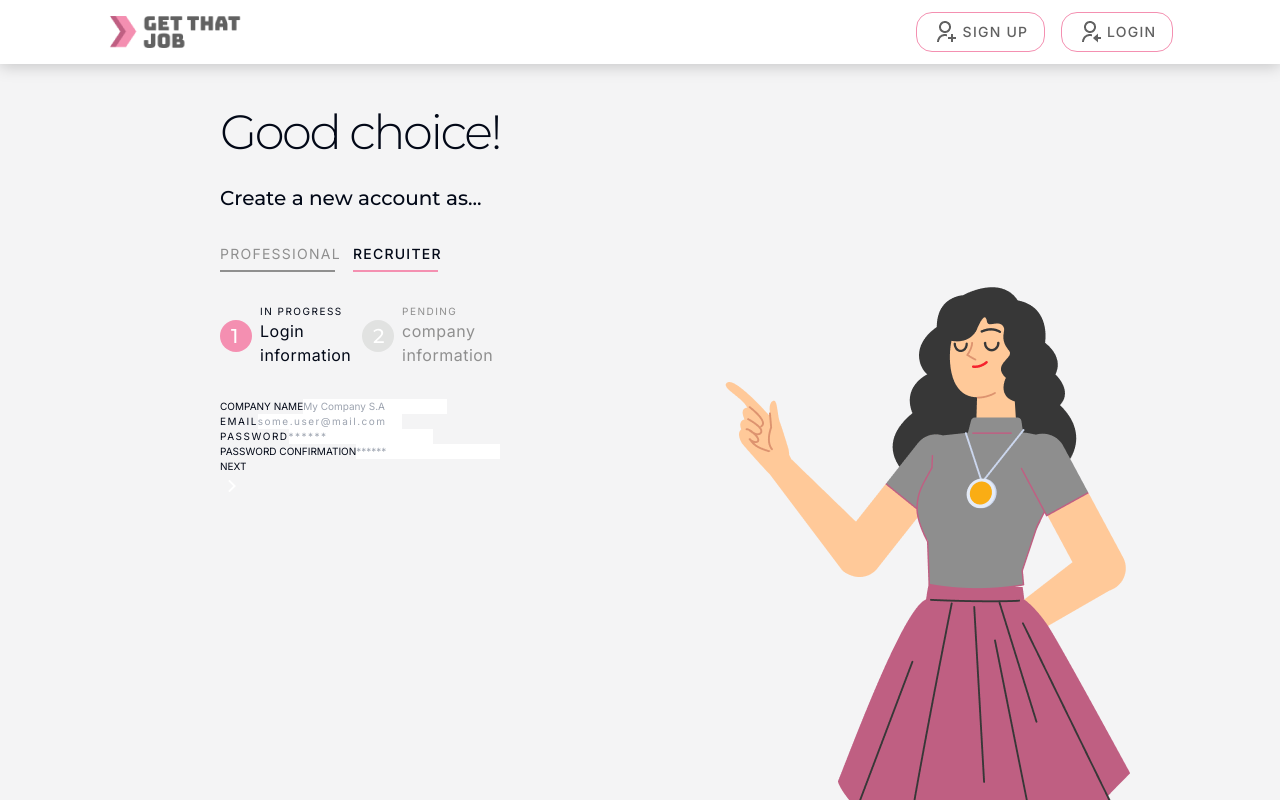
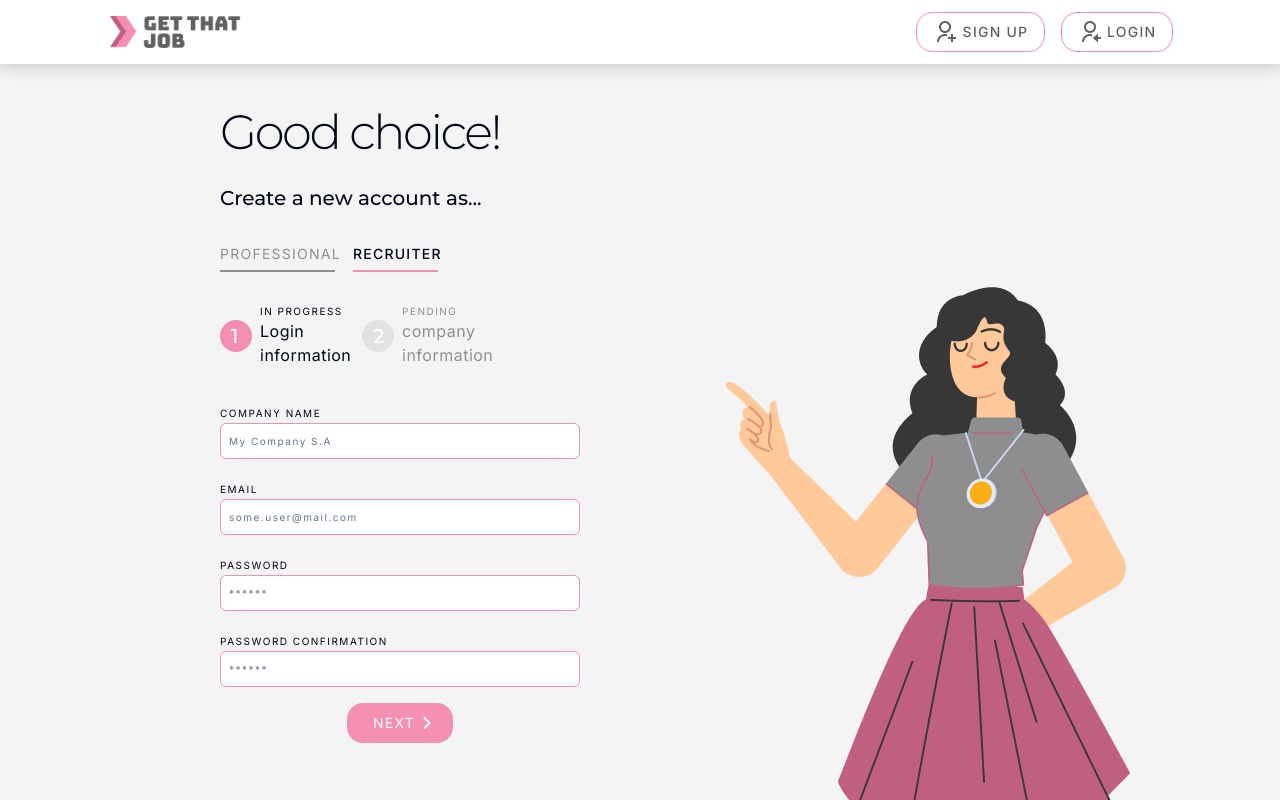
Before and after one commit to kkantaaa/get-that-job-2J3K, a React (Vite) app in the folder client/: page /recruiter/register1 in a window 1280 px wide. Built offline with nearby package versions, Linux system fonts and the light colour scheme.

Commit message:
fix: fix buttons

```diff
--- a/client/src/components/RecruitLogInInfo.jsx
+++ b/client/src/components/RecruitLogInInfo.jsx
@@ -46,22 +46,24 @@ function RecruitLogInInfo() {
   };
 
   return (
-    <form className="font-Inter text-[10px]" onSubmit={handleSubmit(onSubmit)}>
+    <form className="font-Inter" onSubmit={handleSubmit(onSubmit)}>
       <div className="input-container">
-        {/* Company Name */}
-        <div className="input-field">
-          <label htmlFor="companyName" className="label">
+        <div className="company-name-input">
+          <label
+            htmlFor="company-name"
+            className="mb-[4px] text-[10px] font-normal tracking-[1.5px]"
+          >
             COMPANY NAME
             <Controller
-              name="companyName"
+              name="companyname"
               control={control}
               defaultValue=""
               rules={{ required: "Company name is required" }}
               render={({ field }) => (
                 <input
-                  className="input"
-                  name="companyName"
-                  id="companyName"
+                  className="mb-[16px] flex w-[360px] h-[36px] rounded-md border border-Pink  bg-background p-[8px] text-sm ring-offset-background file:border-0 file:bg-transparent file:text-sm file:font-medium placeholder:text-muted-foreground focus-visible:outline-none focus-visible:ring-2 focus-visible:ring-ring focus-visible:ring-offset-2 disabled:cursor-not-allowed disabled:opacity-50"
+                  name="companyname"
+                  id="companyname"
                   type="text"
                   placeholder="My Company S.A"
                   {...field}
@@ -69,22 +71,25 @@ function RecruitLogInInfo() {
               )}
             />
           </label>
-          {displayErrorMessage("companyName")}
+          <span>{errors.companyname && errors.companyname.message}</span>
         </div>
 
         <div className="email-input">
-          <label htmlFor="email" className="mb-[4px] font-normal tracking-[1.5px]">
+          <label
+            htmlFor="email"
+            className="mb-[4px] text-[10px] font-normal tracking-[1.5px]"
+          >
             EMAIL
             <Controller
-              name="companyEmail"
+              name="companyemail"
               control={control}
               defaultValue=""
               rules={{ required: "Email is required" }}
               render={({ field }) => (
                 <input
-                  className="input"
-                  id="companyEmail"
-                  name="companyEmail"
+                  className="mb-[16px] flex w-[360px] h-[36px] rounded-md border border-Pink  bg-background p-[8px] text-sm ring-offset-background file:border-0 file:bg-transparent file:text-sm file:font-medium placeholder:text-muted-foreground focus-visible:outline-none focus-visible:ring-2 focus-visible:ring-ring focus-visible:ring-offset-2 disabled:cursor-not-allowed disabled:opacity-50"
+                  id="companyemail"
+                  name="companyemail"
                   type="email"
                   placeholder="some.user@mail.com"
                   {...field}
@@ -92,22 +97,25 @@ function RecruitLogInInfo() {
               )}
             />
           </label>
-          {displayErrorMessage("companyEmail")}
+          <span>{errors.companyemail && errors.companyemail.message}</span>
         </div>
 
         <div className="password-input">
-          <label htmlFor="password" className="mb-[4px] font-normal tracking-[1.5px]">
+          <label
+            htmlFor="password"
+            className="mb-[4px] text-[10px] font-normal tracking-[1.5px]"
+          >
             PASSWORD
             <Controller
-              name="companyPassword"
+              name="companypassword"
               control={control}
               defaultValue=""
               rules={{ required: "Password is required" }}
               render={({ field }) => (
                 <input
-                  className="input"
-                  id="companyPassword"
-                  name="companyPassword"
+                  className="mb-[16px] flex w-[360px] h-[36px] rounded-md border border-Pink  bg-background p-[8px] text-sm ring-offset-background file:border-0 file:bg-transparent file:text-sm file:font-medium placeholder:text-muted-foreground focus-visible:outline-none focus-visible:ring-2 focus-visible:ring-ring focus-visible:ring-offset-2 disabled:cursor-not-allowed disabled:opacity-50"
+                  id="companypassword"
+                  name="companypassword"
                   type="password"
                   placeholder="******"
                   {...field}
@@ -115,22 +123,28 @@ function RecruitLogInInfo() {
               )}
             />
           </label>
-          {displayErrorMessage("companyPassword")}
+          <span>
+            {errors.companypassword && errors.companypassword.message}
+          </span>
         </div>
 
-        {/* Confirmed Password */}
-        <div className="input-field">
-          <label htmlFor="confirmedPassword" className="label">
+        <div className="confirmed-password-input">
+          <label
+            htmlFor="confirmed-password"
+            className="mb-[4px] text-[10px] font-normal tracking-[1.5px]"
+          >
             PASSWORD CONFIRMATION
             <Controller
               name="confirmedPassword"
               control={control}
               defaultValue=""
-              rules={{ required: "Password confirmation is required" }}
+              rules={{
+                required: "Password confirmation is required",
+              }}
               render={({ field }) => (
                 <input
-                  className="input"
-                  id="confirmedPassword"
+                  className="mb-[16px] flex w-[360px] h-[36px] rounded-md border border-Pink  bg-background p-[8px] text-sm ring-offset-background file:border-0 file:bg-transparent file:text-sm file:font-medium placeholder:text-muted-foreground focus-visible:outline-none focus-visible:ring-2 focus-visible:ring-ring focus-visible:ring-offset-2 disabled:cursor-not-allowed disabled:opacity-50"
+                  id="confirmed-password"
                   type="password"
                   placeholder="******"
                   {...field}
@@ -138,14 +152,15 @@ function RecruitLogInInfo() {
               )}
             />
           </label>
-          {displayErrorMessage("confirmedPassword")}
+          <span>
+            {errors.confirmedPassword && errors.confirmedPassword.message}
+          </span>
         </div>
 
-        {/* Submit Button */}
-        <div className="submit-button">
-          <button className="button" type="submit">
-            <div className="button-text">NEXT</div>
-            <img src={ArrowRight} alt="Next Arrow" />
+        <div className="ml-[127px] w-[106px] h-[40px] px-[16px] py-[8px] bg-Pink rounded-[16px] text-white leading-[24px] font-[500px] text-[14px] tracking-[1.25px]">
+          <button onClick={() => navigate("/recruiter/register2")} className="flex flex-row" type="submit">
+            <div className="ml-[10px]">NEXT</div>
+            <img src={ArrowRight}/>
           </button>
         </div>
       </div>
```
